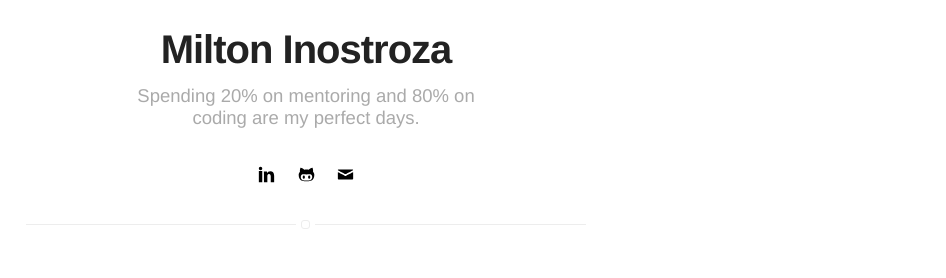
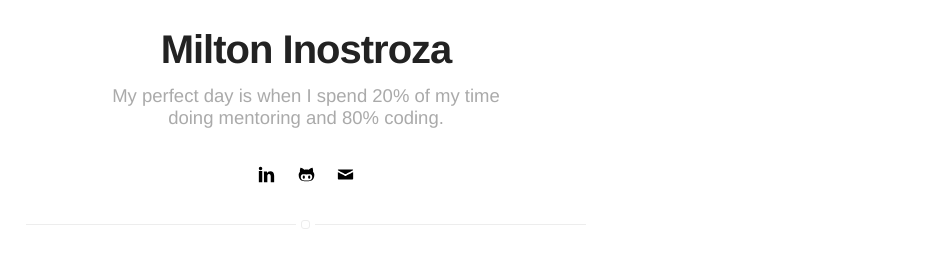
Before and after one commit to minostro/minostro.github.io, a Jekyll site: the page built from blog/index.html, in a window 1280 px wide. Shown: the part 287-565 px from the top of the page, without its empty margins (334-1280 px from the left). Built offline with Jekyll 4.4.1, drawn with Linux system fonts in a browser that asks for light colours.

Commit message:
autocommit

```diff
--- a/_config.yml
+++ b/_config.yml
@@ -1,6 +1,6 @@
 # main text of home
 name: Milton Inostroza
-bio: Spending 20% on mentoring and 80% on coding are my perfect days.
+bio: My perfect day is when I spend 20% of my time doing mentoring and 80% coding.
 
 # twitter summary info
 description: A blog about technology and related stuff
```
